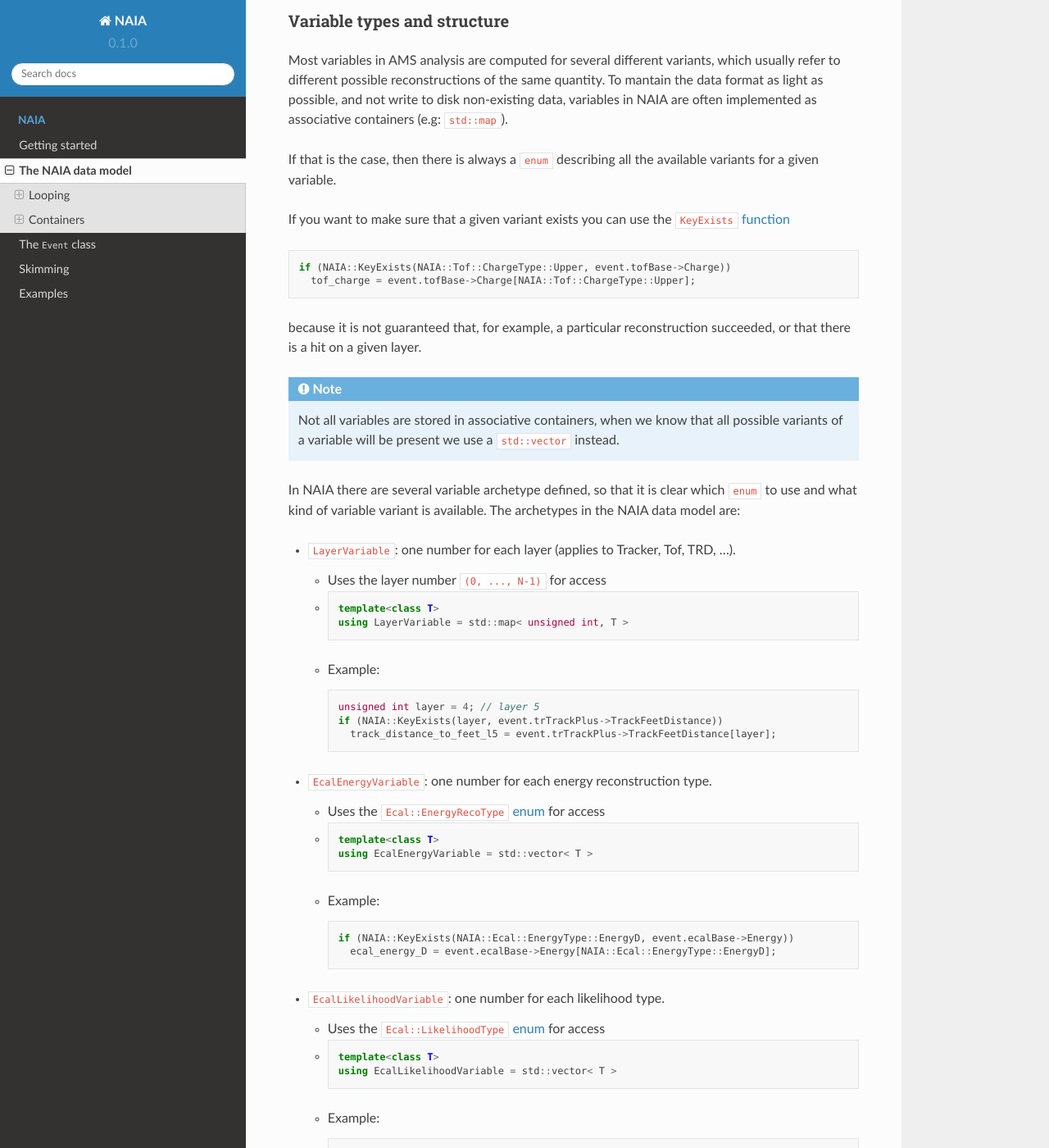
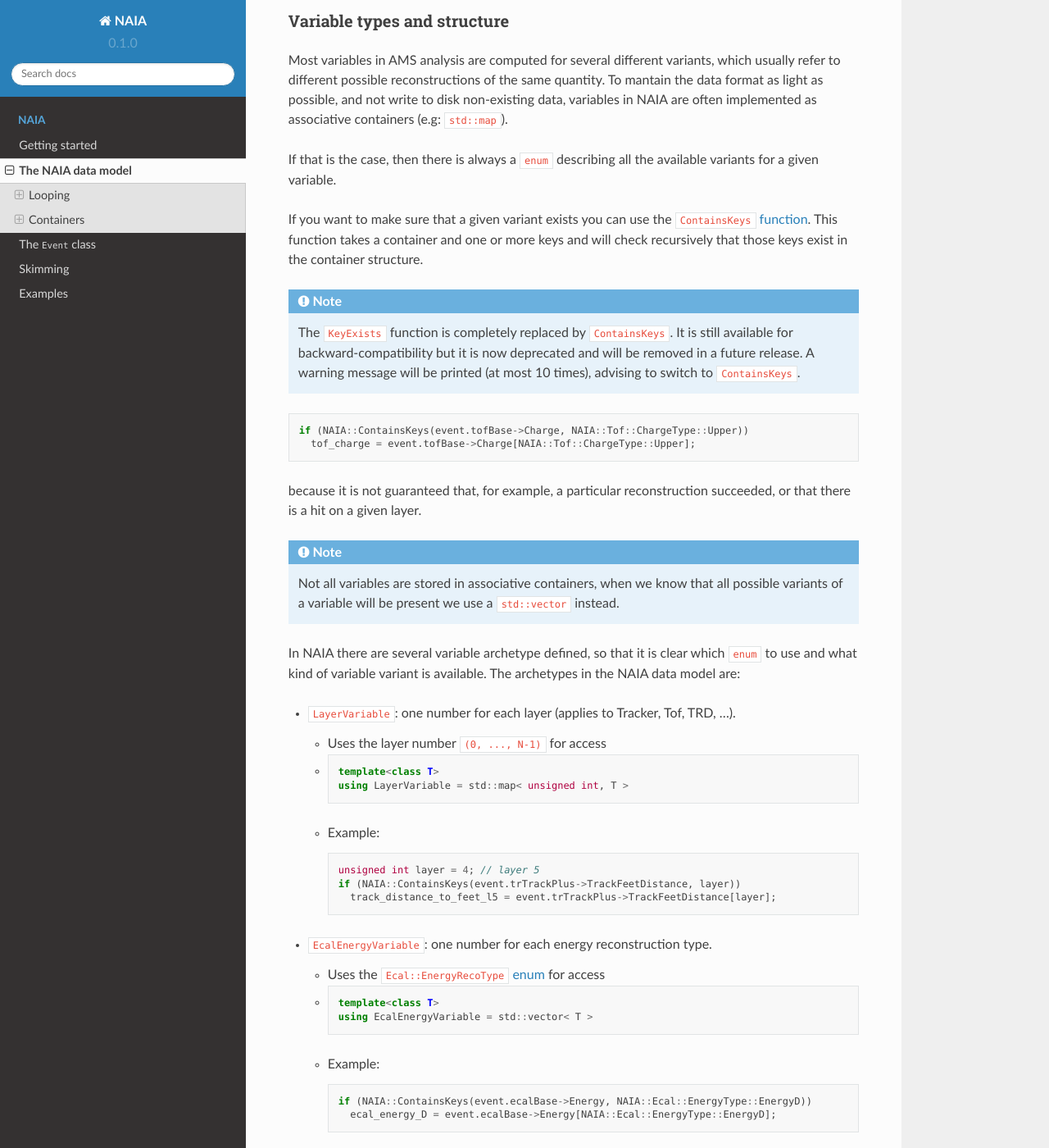
Before and after one commit to valerioformato/NAIA-readthedocs, a Sphinx documentation site: the page built from docs/source/datamodel/datamodel.rst, in a window 1280 px wide and 1400 px high, scrolled down 3130 px. Shown: the whole window at 82% size. Built offline with Sphinx 7.4.7 and the Read the Docs theme 2.0.0, drawn with Linux system fonts in a browser that asks for light colours; some of the changed text lies outside the part shown.

Commit message:
Update datamodel description with the introduction of `ContainsKeys`

```diff
--- a/docs/source/datamodel/datamodel.rst
+++ b/docs/source/datamodel/datamodel.rst
@@ -150,11 +150,17 @@ write to disk non-existing data, variables in NAIA are often implemented as asso
 
 If that is the case, then there is always a ``enum`` describing all the available variants for a given variable.
 
-If you want to make sure that a given variant exists you can use the ``KeyExists`` `function <https://naia-docs.web.cern.ch/naia-docs/v0.1.0/group__contvar.html#gadbb95738c905854cc9e90e40f4789072>`_
+If you want to make sure that a given variant exists you can use the ``ContainsKeys`` `function <https://naia-docs.web.cern.ch/naia-docs/v0.1.0/group__contvar.html#gadbb95738c905854cc9e90e40f4789072>`_.
+This function takes a container and one or more keys and will check recursively that those keys exist in the container structure.
+
+.. note::
+
+  The ``KeyExists`` function is completely replaced by ``ContainsKeys``. It is still available for backward-compatibility but it is now deprecated
+  and will be removed in a future release. A warning message will be printed (at most 10 times), advising to switch to ``ContainsKeys``.
 
 .. code-block:: cpp
 
-  if (NAIA::KeyExists(NAIA::Tof::ChargeType::Upper, event.tofBase->Charge))
+  if (NAIA::ContainsKeys(event.tofBase->Charge, NAIA::Tof::ChargeType::Upper))
     tof_charge = event.tofBase->Charge[NAIA::Tof::ChargeType::Upper];
 
 because it is not guaranteed that, for example, a particular reconstruction succeeded, or that there is a hit on a given layer.
@@ -178,7 +184,7 @@ variant is available. The archetypes in the NAIA data model are:
     .. code-block:: cpp
 
       unsigned int layer = 4; // layer 5
-      if (NAIA::KeyExists(layer, event.trTrackPlus->TrackFeetDistance))
+      if (NAIA::ContainsKeys(event.trTrackPlus->TrackFeetDistance, layer))
         track_distance_to_feet_l5 = event.trTrackPlus->TrackFeetDistance[layer];
 
 * ``EcalEnergyVariable``: one number for each energy reconstruction type.
@@ -192,7 +198,7 @@ variant is available. The archetypes in the NAIA data model are:
 
     .. code-block:: cpp
 
-      if (NAIA::KeyExists(NAIA::Ecal::EnergyType::EnergyD, event.ecalBase->Energy))
+      if (NAIA::ContainsKeys(event.ecalBase->Energy, NAIA::Ecal::EnergyType::EnergyD))
         ecal_energy_D = event.ecalBase->Energy[NAIA::Ecal::EnergyType::EnergyD];
 
 * ``EcalLikelihoodVariable``: one number for each likelihood type.
@@ -206,7 +212,7 @@ variant is available. The archetypes in the NAIA data model are:
 
     .. code-block:: cpp
 
-      if (NAIA::KeyExists(NAIA::Ecal::Likelihood::Integral, event.ecalPlus->Likelihood))
+      if (NAIA::ContainsKeys(event.ecalPlus->Likelihood, NAIA::Ecal::Likelihood::Integral))
         ecal_likelihood = event.ecalPlus->Likelihood[NAIA::Ecal::Likelihood::Integral];
 
 * ``EcalBDTVariable``: one number for each BDT type.
@@ -220,7 +226,7 @@ variant is available. The archetypes in the NAIA data model are:
 
     .. code-block:: cpp
 
-      if (NAIA::KeyExists(NAIA::Ecal::BDTType::v7std, event.ecalBase->BDT))
+      if (NAIA::ContainsKeys(event.ecalBase->BDT, NAIA::Ecal::BDTType::v7std))
         bdt = event.ecalBase->BDT[NAIA::Ecal::BDTType::v7std];
 
 * ``RichBetaVariable``: one number for each RICH beta reconstruction type.
@@ -234,7 +240,7 @@ variant is available. The archetypes in the NAIA data model are:
 
     .. code-block:: cpp
 
-      if (NAIA::KeyExists(NAIA::Rich::BetaType::CIEMAT, event.richBase->GetBeta()))
+      if (NAIA::ContainsKeys(event.richBase->GetBeta(), NAIA::Rich::BetaType::CIEMAT))
         rich_beta = event.richBase->GetBeta()[NAIA::Rich::BetaType::CIEMAT];
 
 * ``TofChargeVariable``: one number for each kind of Tof charge.
@@ -248,7 +254,7 @@ variant is available. The archetypes in the NAIA data model are:
 
     .. code-block:: cpp
 
-      if (NAIA::KeyExists(NAIA::Tof::ChargeType::Upper, event.tofBase->Charge))
+      if (NAIA::ContainsKeys(event.tofBase->Charge, NAIA::Tof::ChargeType::Upper))
         tof_charge = event.tofBase->Charge[NAIA::Tof::ChargeType::Upper];
 
 * ``TofBetaVariable``: one number for each Tof beta reconstruction type.
@@ -262,7 +268,7 @@ variant is available. The archetypes in the NAIA data model are:
 
     .. code-block:: cpp
 
-      if (NAIA::KeyExists(NAIA::Tof::BetaType::BetaH, event.tofBase->Beta))
+      if (NAIA::ContainsKeys(event.tofBase->Beta, NAIA::Tof::BetaType::BetaH))
         tof_beta = event.tofBase->Beta[NAIA::Tof::BetaType::BetaH];
 
 * ``TofClusterTypeVariable``: one number for each Tof cluster type.
@@ -277,7 +283,7 @@ variant is available. The archetypes in the NAIA data model are:
     .. code-block:: cpp
 
       unsigned int layer = 0;
-      if (NAIA::KeyExists(NAIA::Tof::BetaClusterType::OnTime, event.tofPlus->Nclusters[layer]))
+      if (NAIA::ContainsKeys(event.tofPlus->Nclusters, layer, NAIA::Tof::BetaClusterType::OnTime))
         ontime_clusters = event.tofPlus->NClusters[layer][NAIA::Tof::BetaClusterType::OnTime];
 
 * ``TrdChargeVariable``: one number for each TRD charge reconstruction type.
@@ -291,7 +297,7 @@ variant is available. The archetypes in the NAIA data model are:
 
     .. code-block:: cpp
 
-      if (NAIA::KeyExists(NAIA::TrdK::ChargeType::Total, event.trdKBase->Charge))
+      if (NAIA::ContainsKeys(event.trdKBase->Charge, NAIA::TrdK::ChargeType::Total))
         trd_charge = event.trdKBase->Charge[NAIA::TrdK::ChargeType::Total];
 
 * ``TrdLikelihoodVariable``: one number for each TRD likelihood type.
@@ -305,7 +311,7 @@ variant is available. The archetypes in the NAIA data model are:
 
     .. code-block:: cpp
 
-      if (NAIA::KeyExists(NAIA::TrdK::LikelihoodType::Electron, event.trdKBase->Likelihood))
+      if (NAIA::ContainsKeys(event.trdKBase->Likelihood, NAIA::TrdK::LikelihoodType::Electron))
         trd_like_e = event.trdKBase->Likelihood[NAIA::TrdK::LikelihoodType::Electron];
 
 * ``TrdLikelihoodRVariable``: one number for each TRD likelihood ratio type.
@@ -319,7 +325,7 @@ variant is available. The archetypes in the NAIA data model are:
 
     .. code-block:: cpp
 
-      if (NAIA::KeyExists(NAIA::TrdK::LikelihoodRType::ep, event.trdKBase->LikelihoodRatio))
+      if (NAIA::ContainsKeys(event.trdKBase->LikelihoodRatio, NAIA::TrdK::LikelihoodRType::ep))
         trd_likeratio_ep = event.trdKBase->LikelihoodRatio[NAIA::TrdK::LikelihoodRType::ep];
 
 * ``TrdOnTrackVariable``: one number for on-track / off-track TRD hits.
@@ -333,7 +339,7 @@ variant is available. The archetypes in the NAIA data model are:
 
     .. code-block:: cpp
 
-      if (NAIA::KeyExists(NAIA::TrdK::QualType::OffTrack, event.trdKBase->NHits))
+      if (NAIA::ContainsKeys(event.trdKBase->NHits, NAIA::TrdK::QualType::OffTrack))
         offtrack_hits = event.trdKBase->NHits[NAIA::TrdK::QualType::OffTrack];
 
 * ``TrackChargeVariable``: one number for each Tracker charge reconstruction type.
@@ -347,7 +353,7 @@ variant is available. The archetypes in the NAIA data model are:
 
     .. code-block:: cpp
 
-      if (NAIA::KeyExists(NAIA::TrTrack::ChargeRecoType::YJ, event.trTrackBase->Charge))
+      if (NAIA::ContainsKeys(event.trTrackBase->InnerCharge, NAIA::TrTrack::ChargeRecoType::YJ))
         trtrack_charge_inner = event.trtrackBase->InnerCharge[NAIA::TrTrack::ChargeRecoType::YJ];
 
 * ``TrackFitVariable``: one number for each track fitting type, and for each track span type.
@@ -380,7 +386,7 @@ variant is available. The archetypes in the NAIA data model are:
     .. code-block:: cpp
 
       unsigned int layer = 1; // exclude layer 2
-      if (NAIA::KeyExists(NAIA::TrTrack::Fit::Choutko, event.trTrackPlus->PartialRigidity[layer]))
+      if (NAIA::ContainsKeys(event.trTrackPlus->PartialRigidity, layer, NAIA::TrTrack::Fit::Choutko))
         ontime_clusters = event.trTrackPlus->PartialRigidity[layer][NAIA::TrTrack::Fit::Choutko];
 
 * ``TrackSideVariable``: one number for each Tracker side.
@@ -394,7 +400,7 @@ variant is available. The archetypes in the NAIA data model are:
 
     .. code-block:: cpp
 
-      if (NAIA::KeyExists(NAIA::TrTrack::Side::X, event.trTrackPlus->TrTrackHitPos[layer]))
+      if (NAIA::ContainsKeys(event.trTrackPlus->TrTrackHitPos, layer, NAIA::TrTrack::Side::X))
         ontime_clusters = event.trTrackPlus->TrTrackHitPos[layer][NAIA::TrTrack::Side::X];
 
 * ``TrackFitPosVariable``: one number for each fixed z-position in the Tracker.
@@ -411,7 +417,7 @@ variant is available. The archetypes in the NAIA data model are:
       auto fit = NAIA::TrTrack::Fit::Kalman;
       auto span = NAIA::TrTrack::Span::InnerL1;
 
-      if (NAIA::KeyExists(NAIA::FitPositionHeight::TofLayer0, event.trtrackPlus->TrTrackFitPos)){
+      if (NAIA::ContainsKeys(event.trtrackPlus->TrTrackFitPos, NAIA::FitPositionHeight::TofLayer0)){
         if (event.trTrackBase->FitIDExists(fit, span)){
           trtrack_position_at_upper_tof_x = event.trtrackPlus->TrTrackFitPos[NAIA::FitPositionHeight::TofLayer0][fit][span][NAIA::TrTrack::Side::X];
         }
@@ -429,7 +435,7 @@ variant is available. The archetypes in the NAIA data model are:
     .. code-block:: cpp
 
       unsigned int layer = 1; // layer 2
-      if (NAIA::KeyExists(NAIA::TrTrack::DistanceFromTrack::Onecm, event.trTrackPlus->NClusters[layer]))
+      if (NAIA::ContainsKeys(event.trTrackPlus->NClusters, layer, NAIA::TrTrack::DistanceFromTrack::Onecm, TrTrack::Side::X))
         track_clusters_within_onecm_x = event.trTrackPlus->NClusters[layer][NAIA::TrTrack::DistanceFromTrack::Onecm][TrTrack::Side::X];
 
 * ``HitChargeVariable``: same as ``TrackChargeVariable``
```
